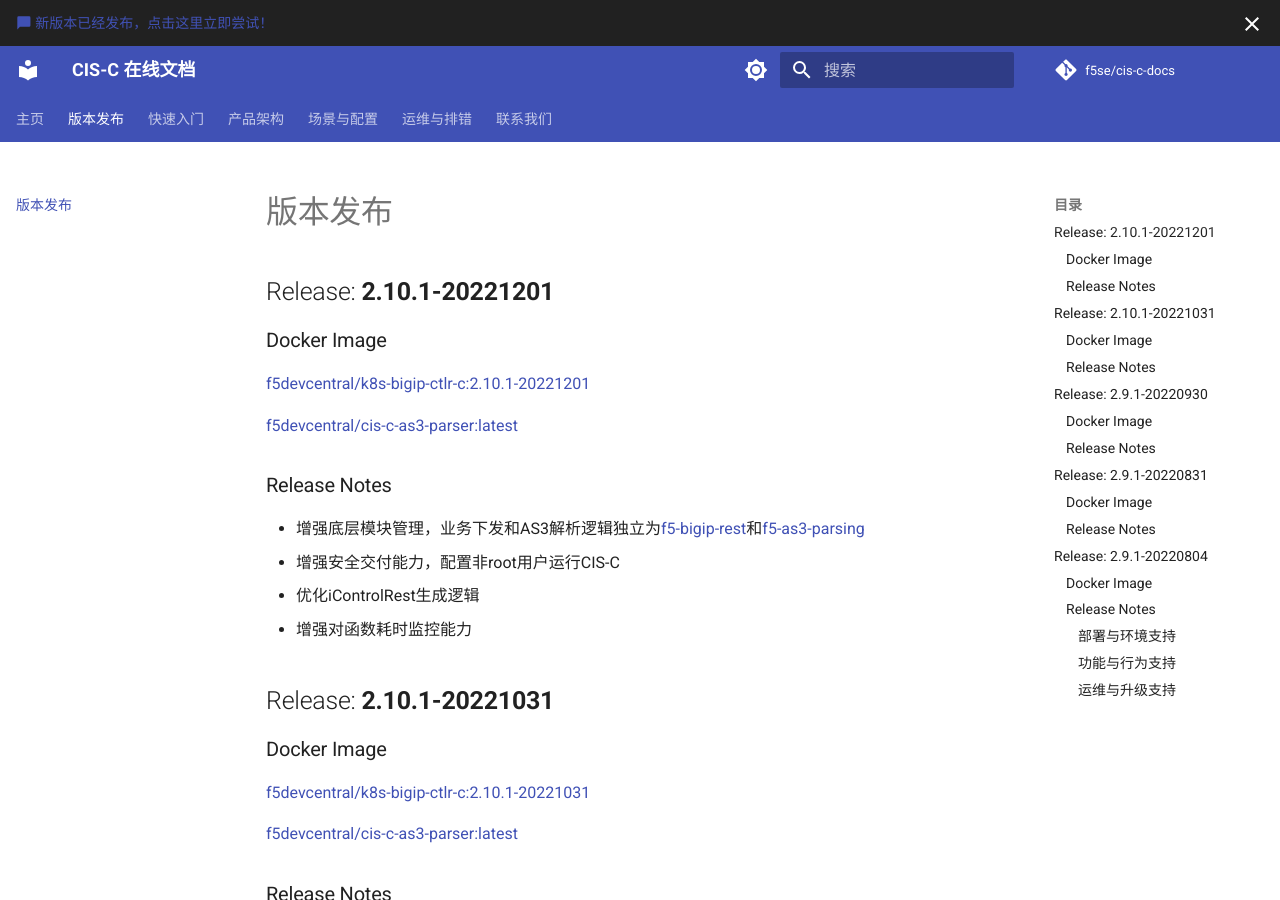
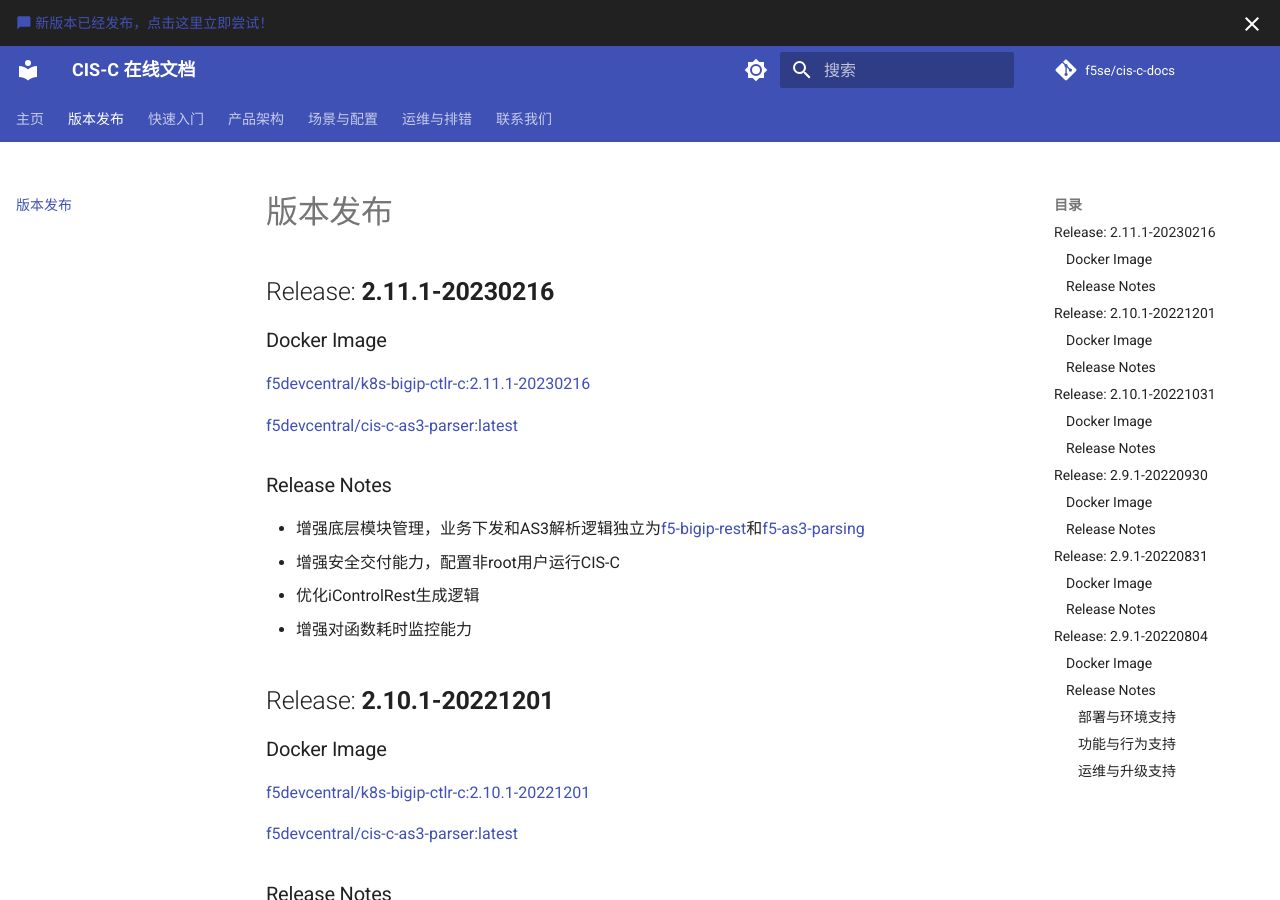
Before and after one commit to f5se/cis-c-docs, an MkDocs documentation site: the page built from docs/Release-notes/index.md, in a window 1280 px wide and 900 px high. Built offline with MkDocs 1.6.1 and Material for MkDocs 9.7.7, drawn with Linux system fonts in a browser that asks for light colours; comment, search, counter and statistics services are not loaded.

Commit message:
Release version 2.11.1-20230216.

```diff
--- a/docs/Release-notes/index.md
+++ b/docs/Release-notes/index.md
@@ -1,4 +1,20 @@
 # 版本发布
+
+## Release: **2.11.1-20230216**
+
+### Docker Image
+
+[f5devcentral/k8s-bigip-ctlr-c:2.11.1-20230216](https://hub.docker.com/r/f5devcentral/k8s-bigip-ctlr-c)
+
+[f5devcentral/cis-c-as3-parser:latest](https://hub.docker.com/r/f5devcentral/cis-c-as3-parser)
+
+### Release Notes
+
+* 增强底层模块管理，业务下发和AS3解析逻辑独立为[f5-bigip-rest](https://gitee.com/zongzw/f5-bigip-rest)和[f5-as3-parsing](https://gitee.com/zongzw/f5-as3-parsing)
+* 增强安全交付能力，配置非root用户运行CIS-C
+* 优化iControlRest生成逻辑
+* 增强对函数耗时监控能力
+
 
 ## Release: **2.10.1-20221201**
 
```
